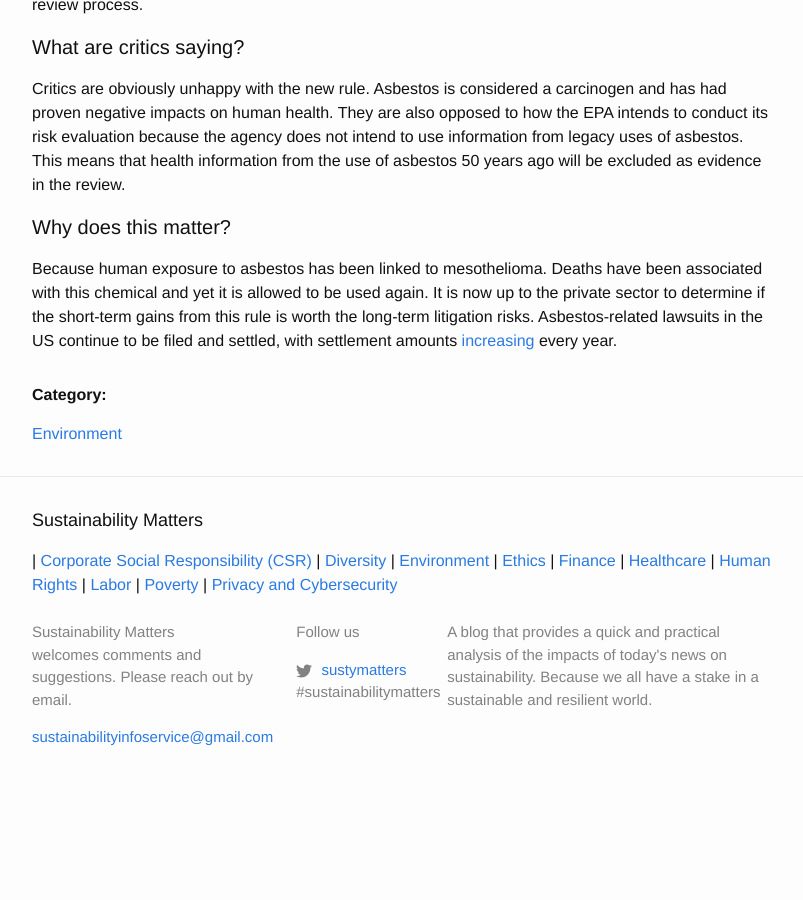
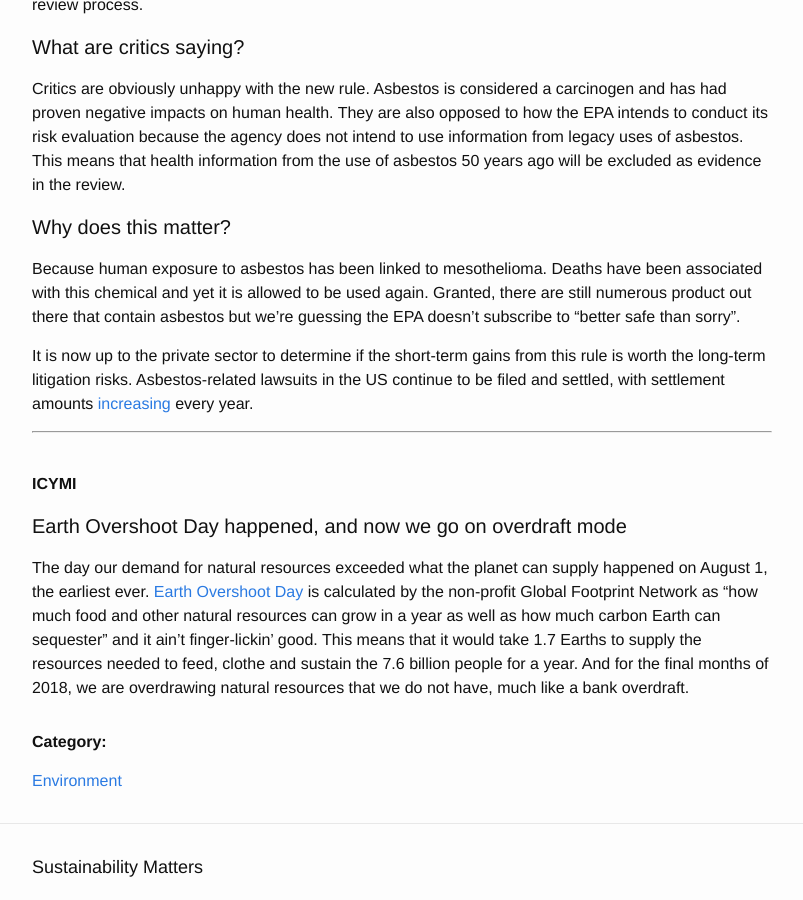
Before and after one commit to Sparkleleuk/Sustainability_Matters, a Jekyll site: the page built from _posts/2018-08-07-asbestos.markdown, in a window 1280 px wide and 900 px high, scrolled down 551 px. Shown: the whole window, without its empty margins (238-1041 px from the left). Built offline with Jekyll 4.4.1, drawn with Linux system fonts in a browser that asks for light colours; before the commit the page ends 1360 px from its top, so only the background shows below that.

Commit message:
fix post

```diff
--- a/_posts/2018-08-07-asbestos.markdown
+++ b/_posts/2018-08-07-asbestos.markdown
@@ -19,4 +19,15 @@ Critics are obviously unhappy with the new rule. Asbestos is considered a carcin
 
 #### Why does this matter?
 
-Because human exposure to asbestos has been linked to mesothelioma. Deaths have been associated with this chemical and yet it is allowed to be used again. It is now up to the private sector to determine if the short-term gains from this rule is worth the long-term litigation risks. Asbestos-related lawsuits in the US continue to be filed and settled, with settlement amounts <a href="https://www.reuters.com/article/us-usa-asbestos-lawsuits-idUSBRE84A0J920120511" target="_blank">increasing</a> every year.
+Because human exposure to asbestos has been linked to mesothelioma. Deaths have been associated with this chemical and yet it is allowed to be used again. Granted, there are still numerous product out there that contain asbestos but we're guessing the EPA doesn't subscribe to "better safe than sorry".
+
+It is now up to the private sector to determine if the short-term gains from this rule is worth the long-term litigation risks. Asbestos-related lawsuits in the US continue to be filed and settled, with settlement amounts <a href="https://www.reuters.com/article/us-usa-asbestos-lawsuits-idUSBRE84A0J920120511" target="_blank">increasing</a> every year.
+
+* * *
+<br />
+
+**ICYMI**
+
+#### Earth Overshoot Day happened, and now we go on overdraft mode
+
+The day our demand for natural resources exceeded what the planet can supply happened on August 1, the earliest ever. <a href="https://www.businessinsider.com/what-is-earth-overshoot-day-2018-why-earlier-than-ever-2018-7" target="_blank">Earth Overshoot Day</a> is calculated by the non-profit Global Footprint Network as "how much food and other natural resources can grow in a year as well as how much carbon Earth can sequester" and it ain't finger-lickin' good. This means that it would take 1.7 Earths to supply the resources needed to feed, clothe and sustain the 7.6 billion people for a year. And for the final months of 2018, we are overdrawing natural resources that we do not have, much like a bank overdraft.
```
